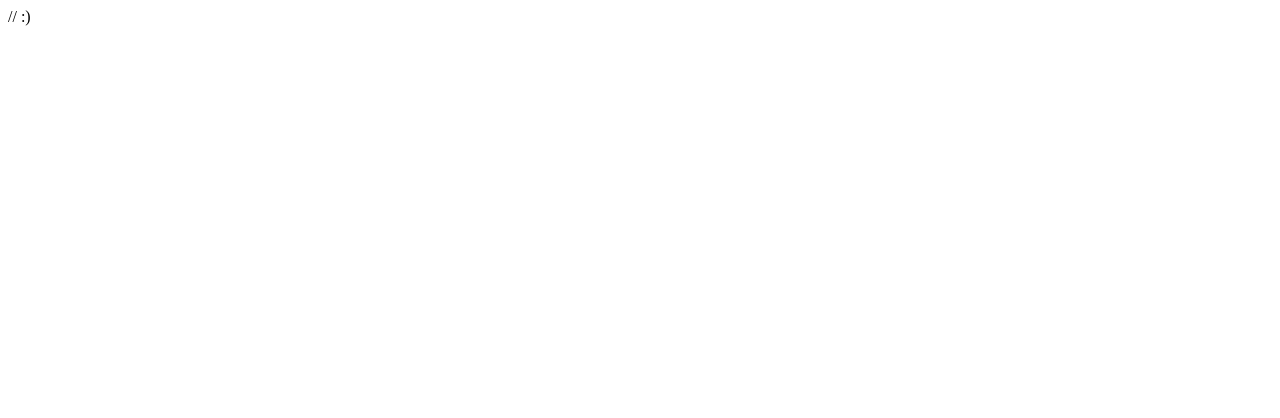
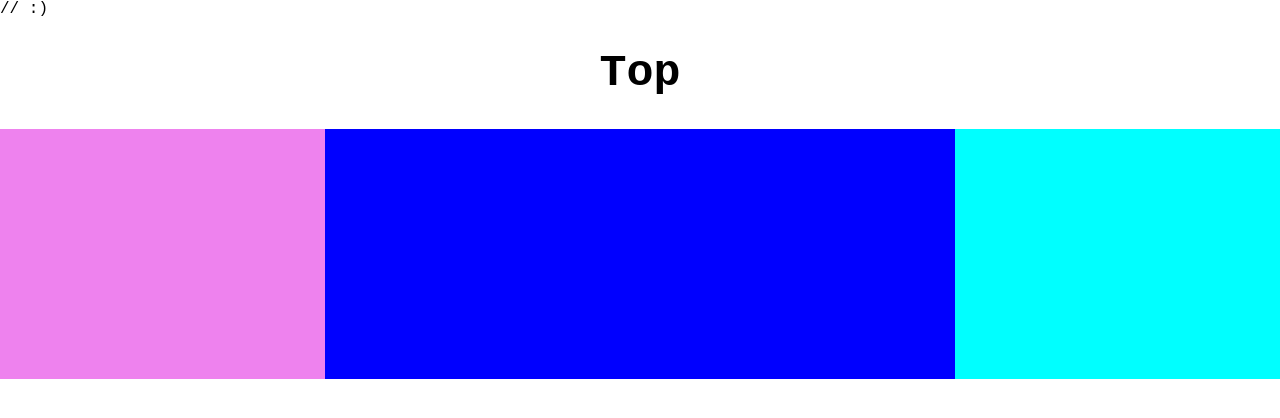
Before and after one commit to StefanLofvene/HtmlTest, a plain HTML site: page index.html in a window 1280 px wide. Drawn offline with Linux system fonts and the light colour scheme.

Commit message:
Fixed flex (Column was missing "{" )

```diff
--- a/index.html
+++ b/index.html
@@ -5,9 +5,21 @@
     <meta charset="UTF-8">
     <meta http-equiv="X-UA-Compatible" content="IE=edge">
     <meta name="viewport" content="width=device-width, initial-scale=1.0">
-    <title>Document</title>
+    <title>Feliciette</title>
+    <link rel="stylesheet" href="style.css">
 </head>
+
+<!--        -->
 <body>
+<div class="header">
+<h2>Top</h2>
+</div>
+
+<div class="row">
+    <div class="column side" style="background-color:violet;" ></div>
+    <div class="column middle" style="background-color:blue"></div>
+    <div class="column side" style="background-color:aqua"></div>
+</div>
 
 </body>
 </html>
--- a/style.css
+++ b/style.css
@@ -0,0 +1,38 @@
+* {
+    box-sizing: border-box;
+    margin: 0;
+    padding: 0;
+    }
+    body{
+     font-family: 'Courier New', Courier, monospace;
+    }
+    .header {
+    background-color:  light gray;
+    padding: 30px;
+    text-align: center;
+    font-size: 30px;
+    }
+    .row {
+        display: flex;
+    }
+    .column {
+    padding: 10px;
+    height: 250px;
+    }
+
+    .column.side {
+        flex: 3;
+    }
+    .column.middle {
+        flex:6
+    }
+    .footer {
+    background-color: aliceblue;
+    padding: 10px;
+    text-align: left;
+    }
+    @media (max-width: 600px) {
+        .row{
+            flex-direction: column;
+        }
+    }
```
